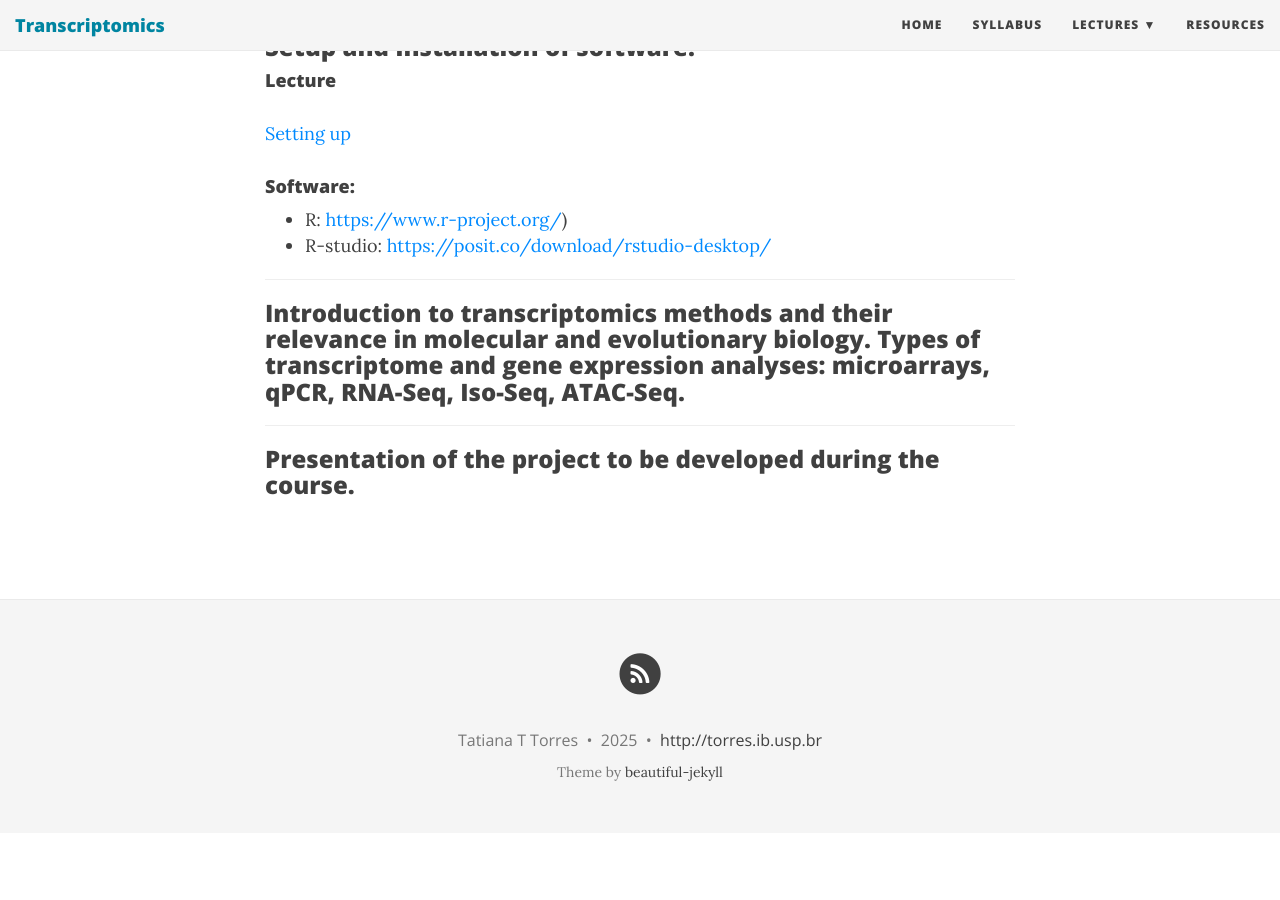
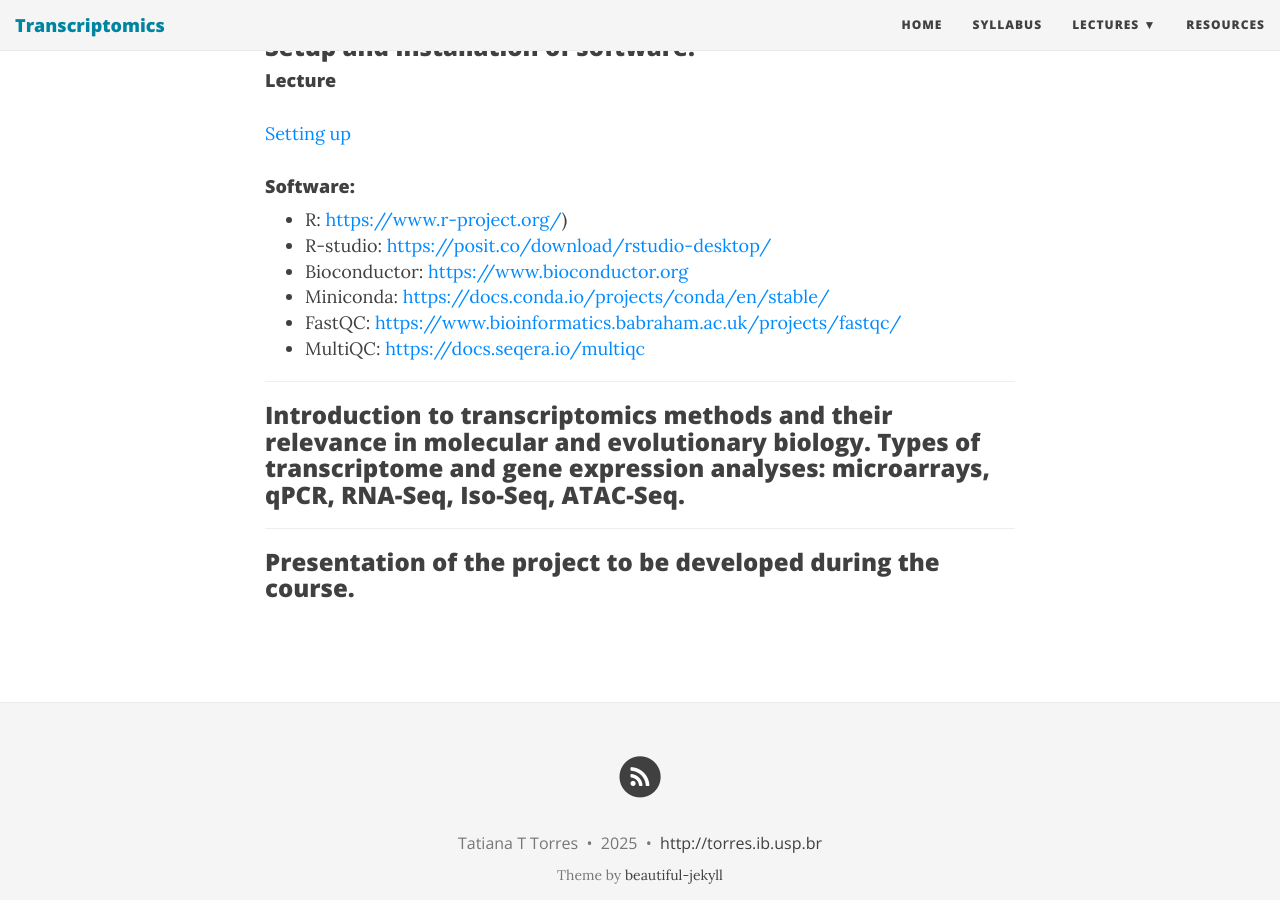
Before and after one commit to tttorres/transcriptomics, a Jekyll site: the page built from _posts/2025-01-20-Day01.md, in a window 1280 px wide and 900 px high, scrolled down 1929 px. Built offline with Jekyll 4.4.1, drawn with Linux system fonts in a browser that asks for light colours; nearby versions of some CDN libraries; before the commit the page ends 2762 px from its top, so only the background shows below that; some of the changed lines change nothing that is shown.

Commit message:
Update 2025-01-20-Day01.md

```diff
--- a/_posts/2025-01-20-Day01.md
+++ b/_posts/2025-01-20-Day01.md
@@ -56,7 +56,6 @@ MD5 = aaa8538ebd3fb82c3d50e2ef1b13fffe
 MD5 = 3e6bc3fd47c39af9ba091edc0c6e5d31
 - File: confidential.tar.gz [confidential.tar.gz](../files/confidential.tar.gz)
 
-
 ---
 
 ### Setup and Installation of software.
@@ -69,6 +68,10 @@ MD5 = 3e6bc3fd47c39af9ba091edc0c6e5d31
 
 - R: [https://www.r-project.org/](https://www.r-project.org/))
 - R-studio: [https://posit.co/download/rstudio-desktop/](https://posit.co/download/rstudio-desktop/)
+- Bioconductor: [https://www.bioconductor.org](https://www.bioconductor.org)
+- Miniconda: [https://docs.conda.io/projects/conda/en/stable/](https://docs.conda.io/projects/conda/en/stable/)
+- FastQC: [https://www.bioinformatics.babraham.ac.uk/projects/fastqc/](https://www.bioinformatics.babraham.ac.uk/projects/fastqc/)
+- MultiQC: [https://docs.seqera.io/multiqc](https://docs.seqera.io/multiqc)
 
 ---
 
```
